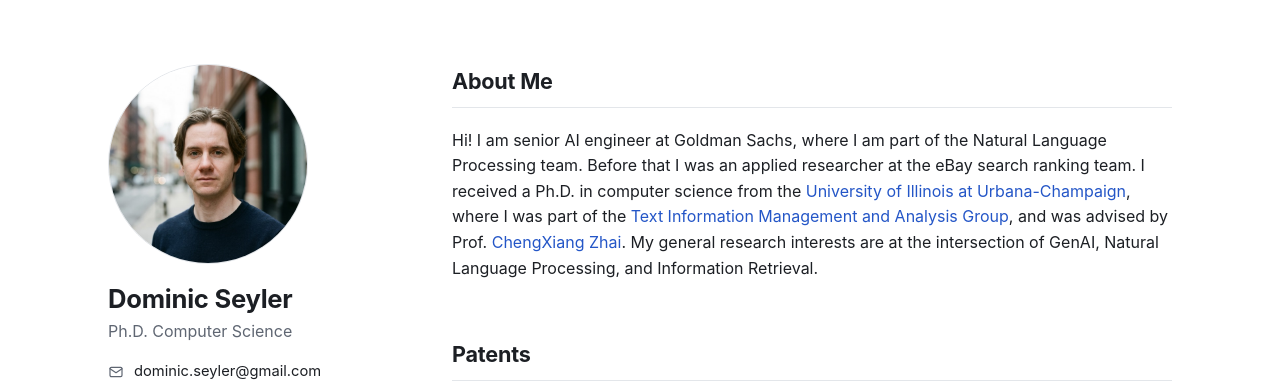
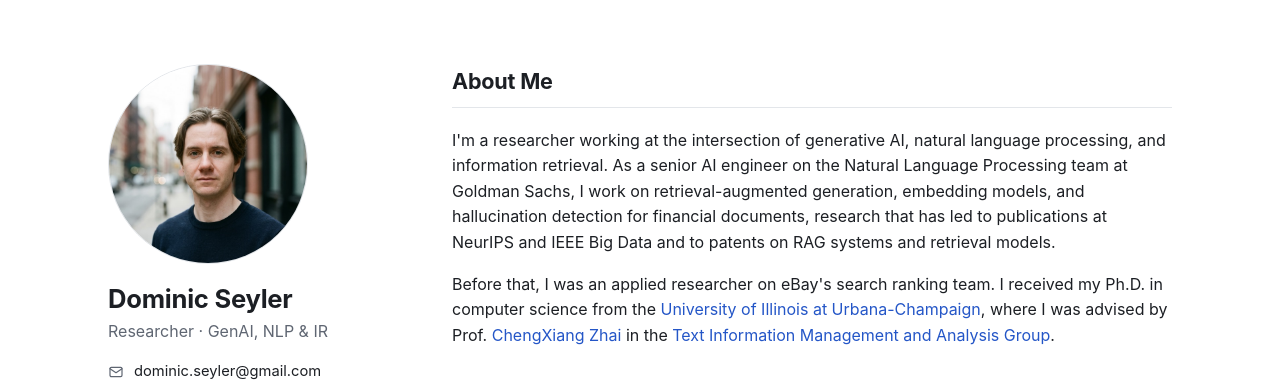
Before and after one commit to dom-s/dom-s.github.io, a plain HTML site: page index.html in a window 1280 px wide. Shown: the top 389 px of the page. Drawn offline with Linux system fonts and the light colour scheme.

Commit message:
Reframe About Me around research; update tagline and meta descriptions
Co-Authored-By: Claude Opus 5.5 <noreply@anthropic.com>

```diff
--- a/index.html
+++ b/index.html
@@ -5,10 +5,10 @@
   <meta name="viewport" content="width=device-width, initial-scale=1">
   <meta name="color-scheme" content="light dark">
   <title>Dominic Seyler, Ph.D.</title>
-  <meta name="description" content="Senior AI engineer at Goldman Sachs, Natural Language Processing team. Ph.D. in computer science from the University of Illinois at Urbana-Champaign. Research at the intersection of GenAI, NLP, and Information Retrieval.">
+  <meta name="description" content="Researcher working at the intersection of generative AI, natural language processing, and information retrieval. Senior AI engineer on the NLP team at Goldman Sachs; Ph.D. in computer science from the University of Illinois at Urbana-Champaign.">
   <meta property="og:type" content="profile">
   <meta property="og:title" content="Dominic Seyler, Ph.D.">
-  <meta property="og:description" content="Senior AI engineer at Goldman Sachs, Natural Language Processing team. Research at the intersection of GenAI, NLP, and Information Retrieval.">
+  <meta property="og:description" content="Researcher working at the intersection of generative AI, NLP, and information retrieval. Senior AI engineer at Goldman Sachs.">
   <meta property="og:url" content="https://dominicseyler.com/">
   <meta property="og:image" content="https://dominicseyler.com/files/og-2026.jpg">
   <meta property="og:image:width" content="1200">
@@ -27,7 +27,7 @@
     <img class="photo" src="files/profile-2026.jpg" width="600" height="600" alt="Dominic Seyler">
     <div class="profile-text">
       <h1 class="name"><a href="/">Dominic Seyler</a></h1>
-      <p class="tagline">Ph.D. Computer Science</p>
+      <p class="tagline">Researcher · GenAI, NLP &amp; IR</p>
       <ul class="contact">
         <li id="email">
           <span class="contact-row">
@@ -82,8 +82,8 @@
 
     <section id="about">
       <h2>About Me</h2>
-      <p>Hi! I am senior AI engineer at Goldman Sachs, where I am part of the Natural Language Processing team. Before that I was an applied researcher at the eBay search ranking team. I received a Ph.D. in computer science from the <a href="http://illinois.edu">University of Illinois at Urbana-Champaign</a>, where I was part of the <a href="http://sifaka.cs.uiuc.edu/ir/">Text Information Management and Analysis Group</a>, and was advised by Prof. <a href="http://czhai.cs.illinois.edu">ChengXiang Zhai</a>.
-      My general research interests are at the intersection of GenAI, Natural Language Processing, and Information Retrieval.</p>
+      <p>I'm a researcher working at the intersection of generative AI, natural language processing, and information retrieval. As a senior AI engineer on the Natural Language Processing team at Goldman Sachs, I work on retrieval-augmented generation, embedding models, and hallucination detection for financial documents, research that has led to publications at NeurIPS and IEEE Big Data and to patents on RAG systems and retrieval models.</p>
+      <p>Before that, I was an applied researcher on eBay's search ranking team. I received my Ph.D. in computer science from the <a href="http://illinois.edu">University of Illinois at Urbana-Champaign</a>, where I was advised by Prof. <a href="http://czhai.cs.illinois.edu">ChengXiang Zhai</a> in the <a href="http://sifaka.cs.uiuc.edu/ir/">Text Information Management and Analysis Group</a>.</p>
     </section>
 
     <section id="patents">
--- a/static/site.css
+++ b/static/site.css
@@ -146,6 +146,7 @@ h2 {
 }
 
 #about p { margin: 0; }
+#about p + p { margin-top: 1em; }
 
 /* Publications */
 
```
